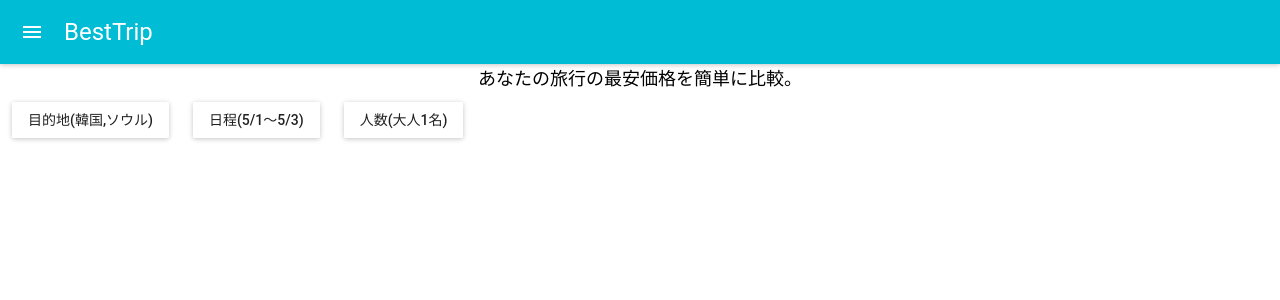
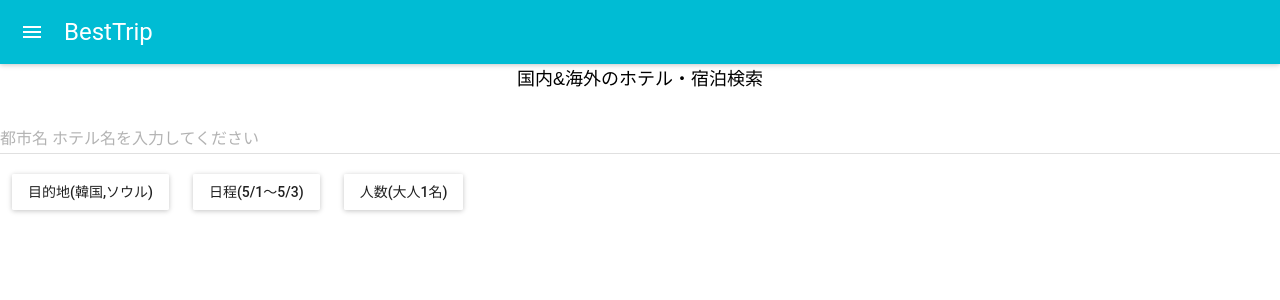
Before and after one commit to take-ookubo/hello_react, a React (Create React App) app: page / in a window 1280 px wide. Shown: the top 300 px of the page. Built offline with nearby package versions, Linux system fonts and the light colour scheme.

Commit message:
Add text input

```diff
--- a/src/App.css
+++ b/src/App.css
@@ -1,4 +1,9 @@
 .CatchCopy {
+    text-align: center;
+    font-size: large;
+}
+
+AutoComplete {
     text-align: center;
     font-size: large;
 }
--- a/src/App.js
+++ b/src/App.js
@@ -1,7 +1,9 @@
 import React, { Component } from 'react';
 import './App.css';
+// material-ui
 import MuiThemeProvider from 'material-ui/styles/MuiThemeProvider';
-import {AppBar,RaisedButton} from 'material-ui';
+import {AppBar,RaisedButton,AutoComplete} from 'material-ui';
+
 import { BrowserRouter, Route, Link, Switch } from 'react-router-dom';
 import PropTypes from 'prop-types';
 import NotFound from './components/NotFound';
@@ -38,6 +40,20 @@ class GuestNumber extends Component {
   }
 }
 
+const colors = [
+  'シンガポール マリーナベイサンズ',
+  'シンガポール ペニンシュラエクセルシオール',
+  'シンガポール リッツカールトン',
+  'シンガポール ブギス ホテルボス',
+  'シンガポール リゾート・ワールド・セントーサ',
+  'シンガポール イビス',
+];
+
+const menuProps = {
+  desktop: true,
+  disableAutoFocus: true,
+};
+
 class Top extends Component {
   constructor () {
     super();
@@ -54,7 +70,17 @@ class Top extends Component {
   render () {
     return(
       <div>
-        <div className="CatchCopy">あなたの旅行の最安価格を簡単に比較。</div>
+        <div className="CatchCopy">国内&海外のホテル・宿泊検索</div>
+        <div>
+          <AutoComplete
+            className=''
+            hintText="シンガポール マリーナベイサンズ"
+            dataSource={colors}
+            menuProps={menuProps}
+            floatingLabelText="都市名 ホテル名を入力してください"
+            fullWidth={true}
+          />
+        </div>
         <Link to='/destination'>
           <RaisedButton label={this.state.destination} className="Button"/>
         </Link>
```
